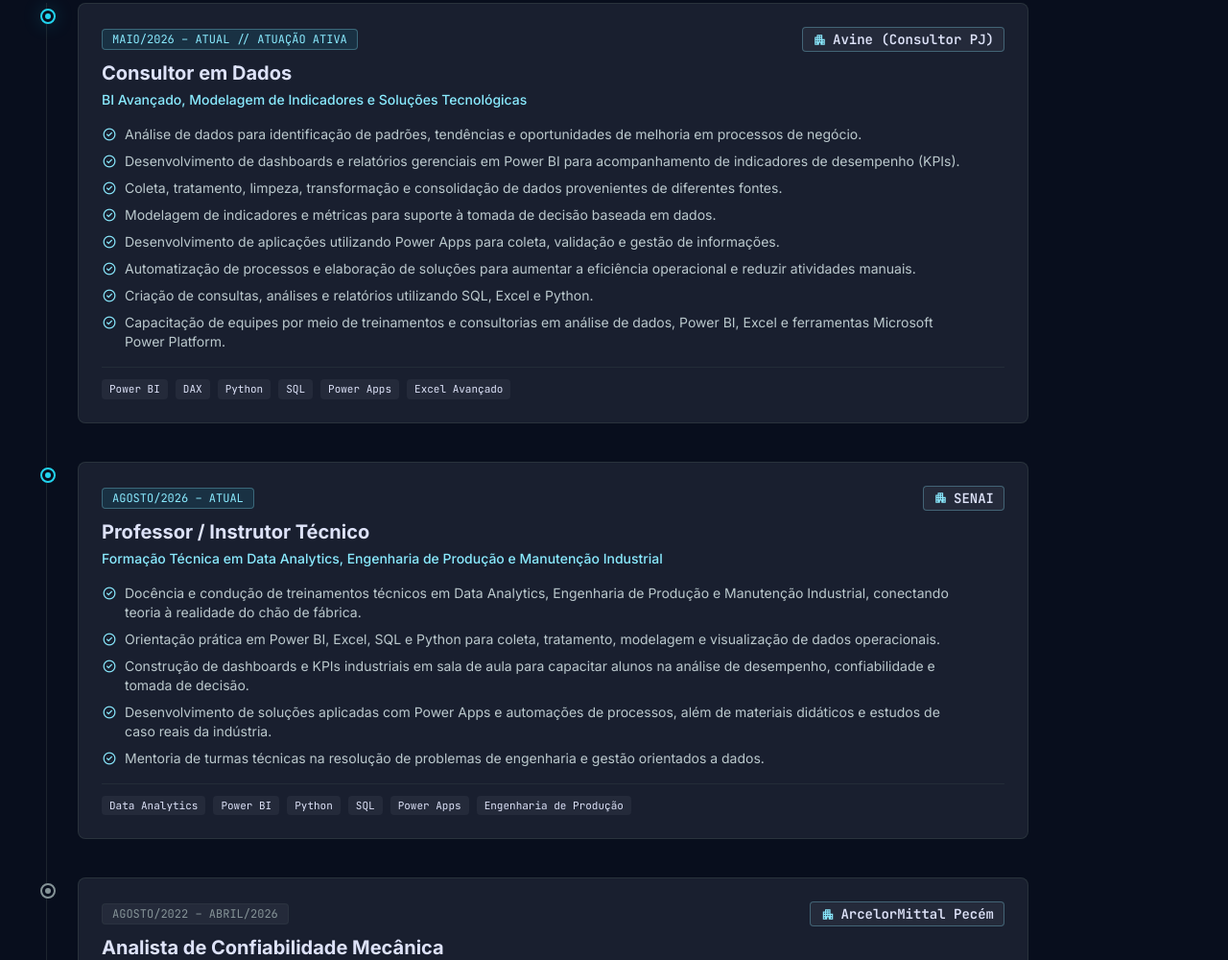
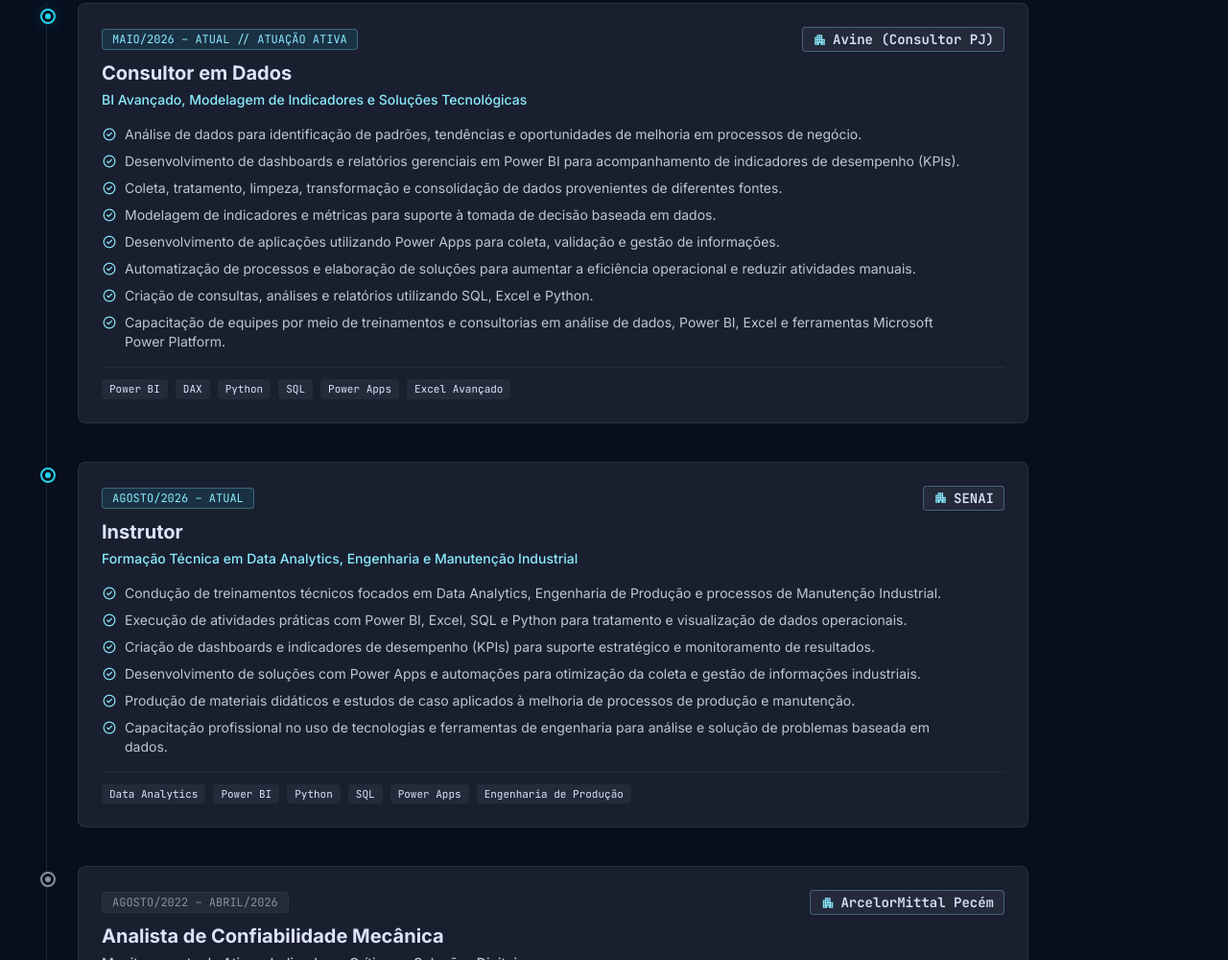
Before and after one commit to PortalDosDados/PortalDosDados.github.io, a website: page curriculo.html in a window 1280 px wide. Shown: the part 318-1318 px from the top of the page at 96% size. Drawn offline with nearby package versions, Linux system fonts and the light colour scheme.

Commit message:
Revert "feat: destacar atuação como Professor/Instrutor Técnico no SENAI na bio e experiência"
This reverts commit 28ae922b0187a12c50eebd496f2470af8b88a715.

```diff
--- a/curriculo.html
+++ b/curriculo.html
@@ -229,29 +229,33 @@
             </span>
           </div>
           <h3 class="text-lg md:text-xl text-on-surface font-bold mt-1">
-            Professor / Instrutor Técnico
+            Instrutor
           </h3>
-          <p class="font-body-md text-primary mt-1 font-medium text-sm">Formação Técnica em Data Analytics, Engenharia de Produção e Manutenção Industrial</p>
+          <p class="font-body-md text-primary mt-1 font-medium text-sm">Formação Técnica em Data Analytics, Engenharia e Manutenção Industrial</p>
           <ul class="mt-4 space-y-2 text-xs md:text-sm text-on-surface-variant list-none max-w-4xl">
             <li class="flex items-start gap-2">
               <span class="material-symbols-outlined text-primary text-[16px] mt-0.5">check_circle</span>
-              <span>Docência e condução de treinamentos técnicos em Data Analytics, Engenharia de Produção e Manutenção Industrial, conectando teoria à realidade do chão de fábrica.</span>
+              <span>Condução de treinamentos técnicos focados em Data Analytics, Engenharia de Produção e processos de Manutenção Industrial.</span>
             </li>
             <li class="flex items-start gap-2">
               <span class="material-symbols-outlined text-primary text-[16px] mt-0.5">check_circle</span>
-              <span>Orientação prática em Power BI, Excel, SQL e Python para coleta, tratamento, modelagem e visualização de dados operacionais.</span>
+              <span>Execução de atividades práticas com Power BI, Excel, SQL e Python para tratamento e visualização de dados operacionais.</span>
             </li>
             <li class="flex items-start gap-2">
               <span class="material-symbols-outlined text-primary text-[16px] mt-0.5">check_circle</span>
-              <span>Construção de dashboards e KPIs industriais em sala de aula para capacitar alunos na análise de desempenho, confiabilidade e tomada de decisão.</span>
+              <span>Criação de dashboards e indicadores de desempenho (KPIs) para suporte estratégico e monitoramento de resultados.</span>
             </li>
             <li class="flex items-start gap-2">
               <span class="material-symbols-outlined text-primary text-[16px] mt-0.5">check_circle</span>
-              <span>Desenvolvimento de soluções aplicadas com Power Apps e automações de processos, além de materiais didáticos e estudos de caso reais da indústria.</span>
+              <span>Desenvolvimento de soluções com Power Apps e automações para otimização da coleta e gestão de informações industriais.</span>
             </li>
             <li class="flex items-start gap-2">
               <span class="material-symbols-outlined text-primary text-[16px] mt-0.5">check_circle</span>
-              <span>Mentoria de turmas técnicas na resolução de problemas de engenharia e gestão orientados a dados.</span>
+              <span>Produção de materiais didáticos e estudos de caso aplicados à melhoria de processos de produção e manutenção.</span>
+            </li>
+            <li class="flex items-start gap-2">
+              <span class="material-symbols-outlined text-primary text-[16px] mt-0.5">check_circle</span>
+              <span>Capacitação profissional no uso de tecnologias e ferramentas de engenharia para análise e solução de problemas baseada em dados.</span>
             </li>
           </ul>
           <div class="mt-4 pt-3 border-t border-outline-variant/30 flex flex-wrap gap-2">
--- a/data/content.js
+++ b/data/content.js
@@ -153,13 +153,14 @@ const PORTFOLIO = {
       {
         period: 'Agosto/2026 – Atual',
         company: 'SENAI',
-        role: 'Professor / Instrutor Técnico',
+        role: 'Instrutor',
         achievements: [
-          'Docência e condução de treinamentos técnicos em Data Analytics, Engenharia de Produção e Manutenção Industrial, conectando teoria à realidade do chão de fábrica.',
-          'Orientação prática em Power BI, Excel, SQL e Python para coleta, tratamento, modelagem e visualização de dados operacionais.',
-          'Construção de dashboards e KPIs industriais em sala de aula para capacitar alunos na análise de desempenho, confiabilidade e tomada de decisão.',
-          'Desenvolvimento de soluções aplicadas com Power Apps e automações de processos, além de materiais didáticos e estudos de caso reais da indústria.',
-          'Mentoria de turmas técnicas na resolução de problemas de engenharia e gestão orientados a dados.',
+          'Condução de treinamentos técnicos focados em Data Analytics, Engenharia de Produção e processos de Manutenção Industrial.',
+          'Execução de atividades práticas com Power BI, Excel, SQL e Python para tratamento e visualização de dados operacionais.',
+          'Criação de dashboards e indicadores de desempenho (KPIs) para suporte estratégico e monitoramento de resultados.',
+          'Desenvolvimento de soluções com Power Apps e automações para otimização da coleta e gestão de informações industriais.',
+          'Produção de materiais didáticos e estudos de caso aplicados à melhoria de processos de produção e manutenção.',
+          'Capacitação profissional no uso de tecnologias e ferramentas de engenharia para análise e solução de problemas baseada em dados.',
         ],
       },
       {
```
Also changed, not shown: index.html (+1 -5 lines), src/partials/experiencia.html (+11 -7 lines), src/partials/hero.html (+1 -5 lines).
